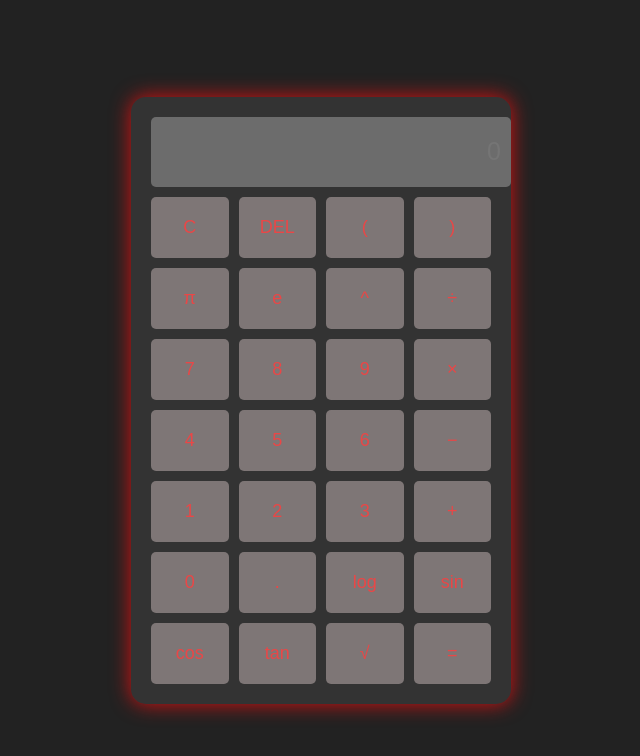
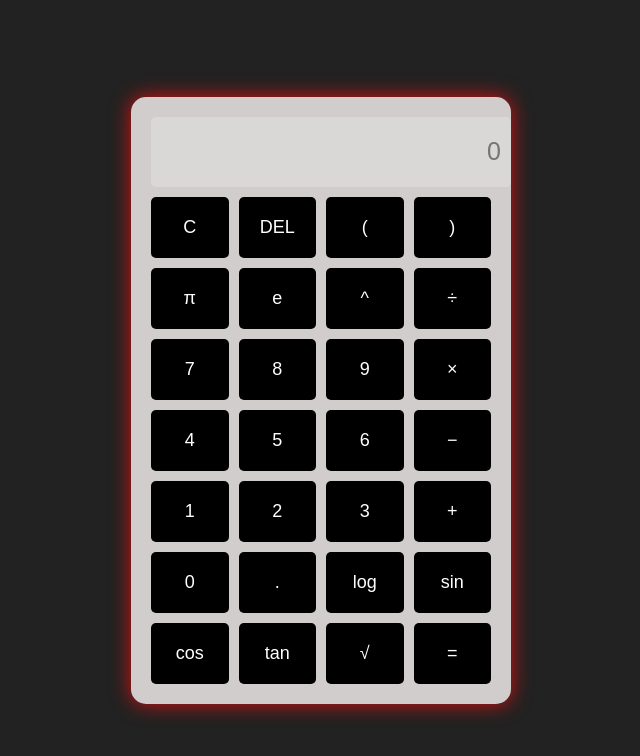
Before and after one commit to zaryab206/calculator-app, a plain HTML site: page index.html in a window 1280 px wide. Shown: the whole page, without its empty margins (319-959 px from the left). Drawn offline with Linux system fonts and the light colour scheme.

Commit message:
feat: :sparkles: Create Calcullator App

```diff
--- a/style.css
+++ b/style.css
@@ -9,7 +9,7 @@ body {
   }
 
   .calculator {
-    background: #333;
+    background: #d1cdcd;
     padding: 20px;
     border-radius: 15px;
     box-shadow: 0 0 20px rgb(218, 17, 17);
@@ -38,14 +38,14 @@ body {
     font-size: 18px;
     border: none;
     border-radius: 5px;
-    background: #7e7676;
-    color: rgb(233, 71, 71);
+    background: #000000;
+    color: rgb(255, 255, 255);
     cursor: pointer;
     transition: 0.2s;
   }
 
   button:hover {
-    background: #cabfbf;
+    background: #d11616;
   }
 
   button:active {
```
